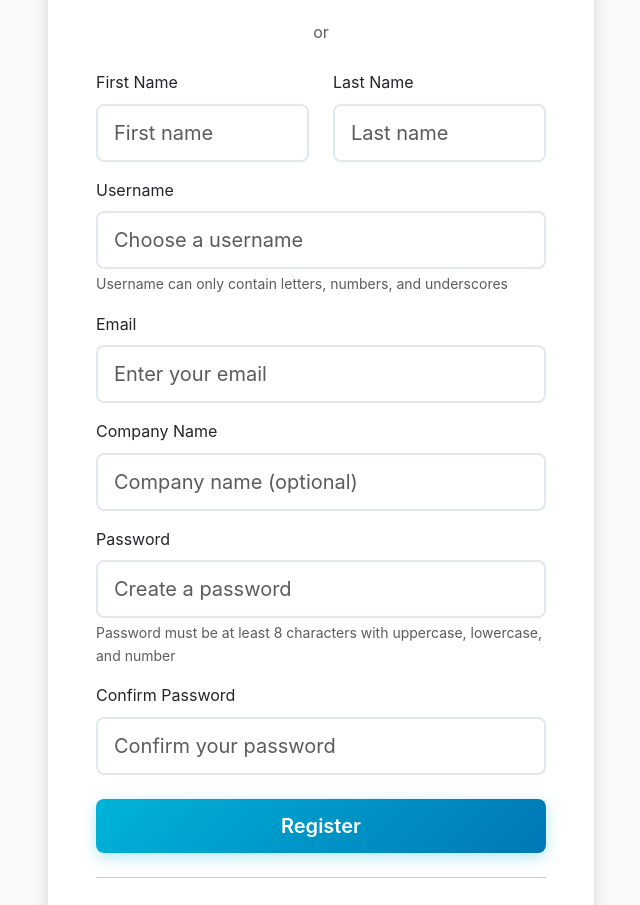
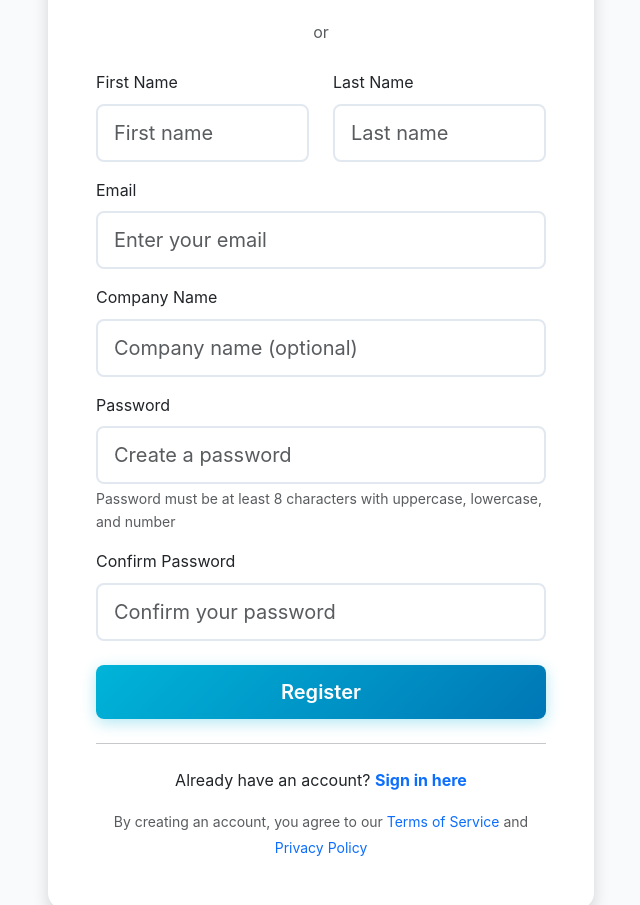
Before and after one commit to adillraza/datacharted, a Flask app: page /auth/register in a window 1280 px wide. Shown: the part 308-1213 px from the top of the page, without its empty margins (319-959 px from the left). Run offline with Flask 3, Linux system fonts and the light colour scheme.

Commit message:
Remove username field from User model and authentication
✅ Removed username column from User model
✅ Updated registration form to remove username field
✅ Updated authentication logic to use email only
✅ Updated all templates and email templates
✅ Created database migration for username removal
✅ Users now authenticate with email instead of username

This simplifies the registration process and reduces redundancy
since email was already being used for login.

```diff
--- a/app/auth/forms.py
+++ b/app/auth/forms.py
@@ -11,10 +11,6 @@ class LoginForm(FlaskForm):
     submit = SubmitField('Sign In')
 
 class RegistrationForm(FlaskForm):
-    username = StringField('Username', validators=[
-        DataRequired(),
-        Length(min=3, max=64, message='Username must be between 3 and 64 characters')
-    ])
     email = StringField('Email', validators=[DataRequired(), Email()])
     first_name = StringField('First Name', validators=[
         DataRequired(),
@@ -36,16 +32,6 @@ class RegistrationForm(FlaskForm):
         EqualTo('password', message='Passwords must match')
     ])
     submit = SubmitField('Register')
-
-    def validate_username(self, username):
-        # Check for valid characters (alphanumeric and underscore only)
-        if not re.match(r'^[a-zA-Z0-9_]+$', username.data):
-            raise ValidationError('Username can only contain letters, numbers, and underscores.')
-
-        # Check if username already exists
-        user = User.query.filter_by(username=username.data).first()
-        if user:
-            raise ValidationError('Username already taken. Please choose another one.')
 
     def validate_email(self, email):
         # Check if email already exists
--- a/app/auth/routes.py
+++ b/app/auth/routes.py
@@ -47,7 +47,7 @@ def login():
             flash('Account is deactivated. Please contact support.', 'error')
             return redirect(url_for('auth.login'))
 
-        print(f"   ✅ Login successful for user: {user.username}")
+        print(f"   ✅ Login successful for user: {user.email}")
         login_user(user, remember=form.remember_me.data)
         user.last_login = datetime.utcnow()
         db.session.commit()
@@ -132,7 +132,7 @@ def google_callback():
         if not next_page or url_parse(next_page).netloc != '':
             next_page = url_for('main.dashboard')
 
-        flash(f'Welcome back, {user.first_name or user.username}!', 'success')
+        flash(f'Welcome back, {user.first_name or user.email}!', 'success')
         return redirect(next_page)
 
     except Exception as e:
@@ -157,18 +157,13 @@ def register():
 
     form = RegistrationForm()
     if form.validate_on_submit():
-        # Check if username or email already exists
-        if User.query.filter_by(username=form.username.data).first():
-            flash('Username already taken. Please choose another one.', 'error')
-            return redirect(url_for('auth.register'))
-
+        # Check if email already exists
         if User.query.filter_by(email=form.email.data).first():
             flash('Email already registered. Please use another email or login.', 'error')
             return redirect(url_for('auth.register'))
 
         # Create new user
         user = User(
-            username=form.username.data,
             email=form.email.data,
             first_name=form.first_name.data,
             last_name=form.last_name.data,
--- a/app/models.py
+++ b/app/models.py
@@ -8,7 +8,6 @@ from config import Config
 
 class User(UserMixin, db.Model):
     id = db.Column(db.Integer, primary_key=True)
-    username = db.Column(db.String(64), unique=True, nullable=False, index=True)
     email = db.Column(db.String(120), unique=True, nullable=False, index=True)
     password_hash = db.Column(db.String(128))
     first_name = db.Column(db.String(64))
@@ -84,7 +83,6 @@ class User(UserMixin, db.Model):
             else:
                 # Create new user
                 user = User(
-                    username=google_data['email'].split('@')[0],  # Use email prefix as username
                     email=google_data['email'],
                     first_name=google_data.get('given_name', ''),
                     last_name=google_data.get('family_name', ''),
@@ -102,7 +100,6 @@ class User(UserMixin, db.Model):
     def to_dict(self):
         return {
             'id': self.id,
-            'username': self.username,
             'email': self.email,
             'first_name': self.first_name,
             'last_name': self.last_name,
@@ -122,7 +119,7 @@ class User(UserMixin, db.Model):
         }
 
     def __repr__(self):
-        return f'<User {self.username}>'
+        return f'<User {self.email}>'
 
 @login_manager.user_loader
 def load_user(id):
--- a/app/templates/auth/register.html
+++ b/app/templates/auth/register.html
@@ -53,17 +53,6 @@
                                     {% endfor %}
                                 {% endif %}
                             </div>
-                        </div>
-
-                        <div class="mb-3">
-                            {{ form.username.label(class="form-label") }}
-                            {{ form.username(class="form-control form-control-lg", placeholder="Choose a username") }}
-                            {% if form.username.errors %}
-                                {% for error in form.username.errors %}
-                                    <div class="text-danger small mt-1">{{ error }}</div>
-                                {% endfor %}
-                            {% endif %}
-                            <div class="form-text">Username can only contain letters, numbers, and underscores</div>
                         </div>
 
                         <div class="mb-3">
--- a/app/templates/emails/password_reset.html
+++ b/app/templates/emails/password_reset.html
@@ -91,7 +91,7 @@
 
         <h2>Password Reset Request</h2>
 
-        <p>Hi {{ user.username }},</p>
+        <p>Hi {{ user.first_name or user.email.split('@')[0] }},</p>
 
         <p>We received a request to reset your password for your DataCharted account. Your password has been successfully reset.</p>
 
--- a/app/templates/emails/password_reset.txt
+++ b/app/templates/emails/password_reset.txt
@@ -2,7 +2,7 @@ Password Reset - DataCharted
 
 Transform Your Data, Chart Your Success
 
-Hi {{ user.username }},
+Hi {{ user.first_name or user.email.split('@')[0] }},
 
 We received a request to reset your password for your DataCharted account. Your password has been successfully reset.
 
--- a/app/templates/emails/welcome.html
+++ b/app/templates/emails/welcome.html
@@ -94,7 +94,7 @@
         </div>
 
         <div class="welcome-message">
-            <h2>Welcome to DataCharted, {{ user.username }}! 🎉</h2>
+            <h2>Welcome to DataCharted, {{ user.first_name or user.email.split('@')[0] }}! 🎉</h2>
             <p>We're thrilled to have you on board. You're now part of a community of data-driven professionals who are transforming their businesses with actionable insights.</p>
         </div>
 
--- a/app/templates/emails/welcome.txt
+++ b/app/templates/emails/welcome.txt
@@ -2,7 +2,7 @@ Welcome to DataCharted!
 
 Transform Your Data, Chart Your Success
 
-Hi {{ user.username }},
+Hi {{ user.first_name or user.email.split('@')[0] }},
 
 We're thrilled to have you on board! 🎉
 
```
Also changed, not shown: migrations/versions/c73eb26d576f_remove_username_field_from_user_model.py (added, +34 -0 lines).
